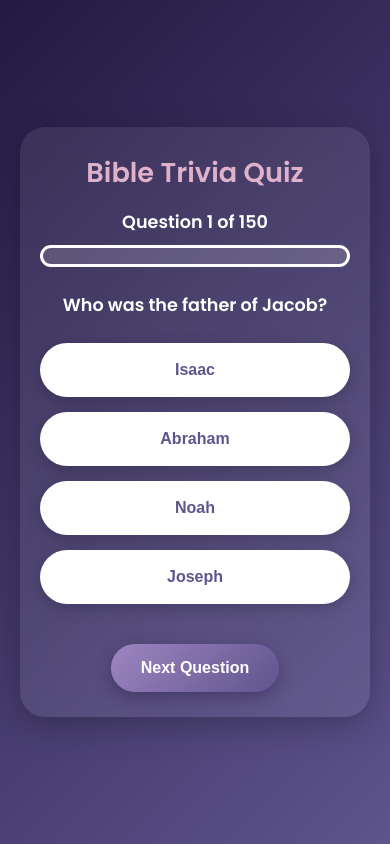
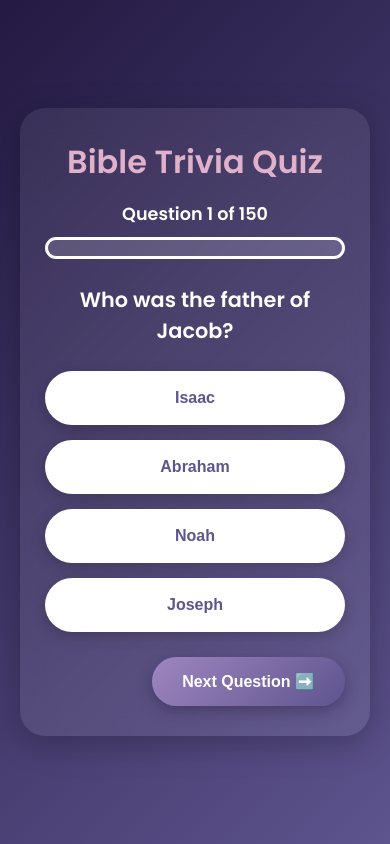
Before and after one commit to ChyAnalyst/APP, a plain HTML site: page index.html in a window 390 px wide. Drawn offline with Linux system fonts and the light colour scheme.

Commit message:
Update index.html

```diff
--- a/index.html
+++ b/index.html
@@ -109,6 +109,12 @@
       transform: translateY(-3px);
     }
 
+    .buttons-container {
+      display: flex;
+      justify-content: flex-end; /* Align Next button to the right */
+      margin-top: 15px;
+    }
+
     #next, #restart {
       background: linear-gradient(135deg, var(--african-violet), var(--ultra-violet));
       border: none;
@@ -119,7 +125,6 @@
       color: var(--white);
       font-weight: 600;
       transition: all 0.3s ease;
-      margin-top: 15px;
       box-shadow: 0 5px 15px rgba(35, 25, 66, 0.4);
     }
     #next:hover, #restart:hover {
@@ -127,19 +132,16 @@
       background: var(--pink-lavender);
       color: var(--russian-violet);
     }
-    #restart { display: none; }
+    #restart {
+      display: none;
+      margin: 15px auto; /* Center Restart button */
+    }
 
     .feedback {
       margin-top: 15px;
       font-size: 1.1rem;
       font-weight: 600;
       color: var(--pink-lavender);
-    }
-
-    @media(max-width: 600px) {
-      .quiz-container { padding: 25px 20px; }
-      h1 { font-size: 1.7rem; }
-      .question { font-size: 1.1rem; }
     }
   </style>
 </head>
@@ -152,7 +154,9 @@
       <p class="question">Loading question...</p>
       <ul class="answers"></ul>
       <p class="feedback"></p>
-      <button id="next">Next Question</button>
+      <div class="buttons-container">
+        <button id="next">Next Question ➡️</button>
+      </div>
       <button id="restart">Restart Quiz</button>
     </div>
   </div>
@@ -197,7 +201,7 @@
       if (questionIndex >= questions.length) {
         questionEl.innerHTML = `🎉 You scored <strong>${score}</strong> out of <strong>${questions.length}</strong>`;
         nextBtn.style.display = 'none';
-        restartBtn.style.display = 'inline-block';
+        restartBtn.style.display = 'block'; // Show Restart button
         progressBar.style.width = "100%";
         trackerEl.innerHTML = "Quiz Completed!";
         return;
```
